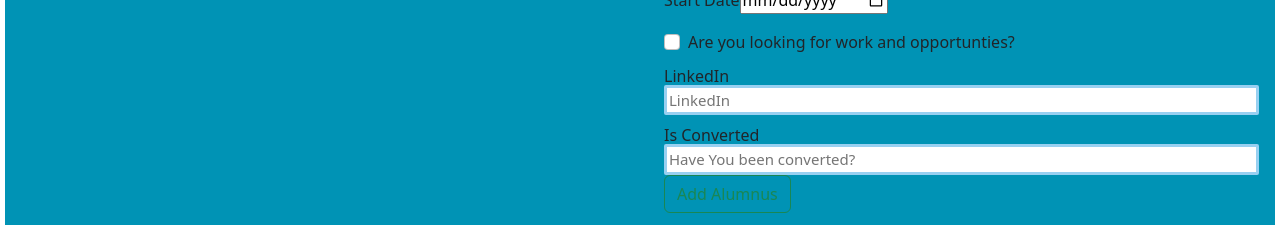
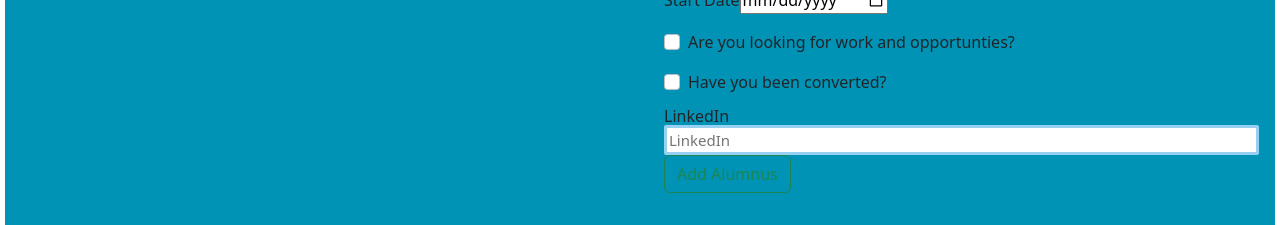
Before and after one commit to ggar46/alumnitracker, a React (Vite) app in the folder client/: page / in a window 1280 px wide. Shown: the part 385-610 px from the top of the page. Built offline with nearby package versions, Linux system fonts and the light colour scheme; no server answers.

Commit message:
fixing checkbox for is converted field

```diff
--- a/client/src/components/Form.jsx
+++ b/client/src/components/Form.jsx
@@ -187,6 +187,16 @@ const MyForm = ({ onSaveAlumnus, editingAlumnus, onUpdateAlumnus }) => {
       />
 
       <Form.Group>
+        <Form.Check
+          type={"checkbox"}
+          id={`is_converted`}
+          checked={alumnus.is_converted}
+          onChange={handleConvertedChange}
+          label={`Have you been converted?`}
+        />
+      </Form.Group>
+
+      <Form.Group>
         <Form.Label>LinkedIn</Form.Label>
         <input
           type="text"
@@ -195,18 +205,6 @@ const MyForm = ({ onSaveAlumnus, editingAlumnus, onUpdateAlumnus }) => {
           required
           value={alumnus.linkedin}
           onChange={handleLinkedinChange}
-        />
-      </Form.Group>
-
-      <Form.Group>
-        <Form.Label>Is Converted</Form.Label>
-        <input
-          type="text"
-          id="add-user-converted"
-          placeholder="Have You been converted?"
-          required
-          value={alumnus.is_converted}
-          onChange={handleConvertedChange}
         />
       </Form.Group>
 
```
